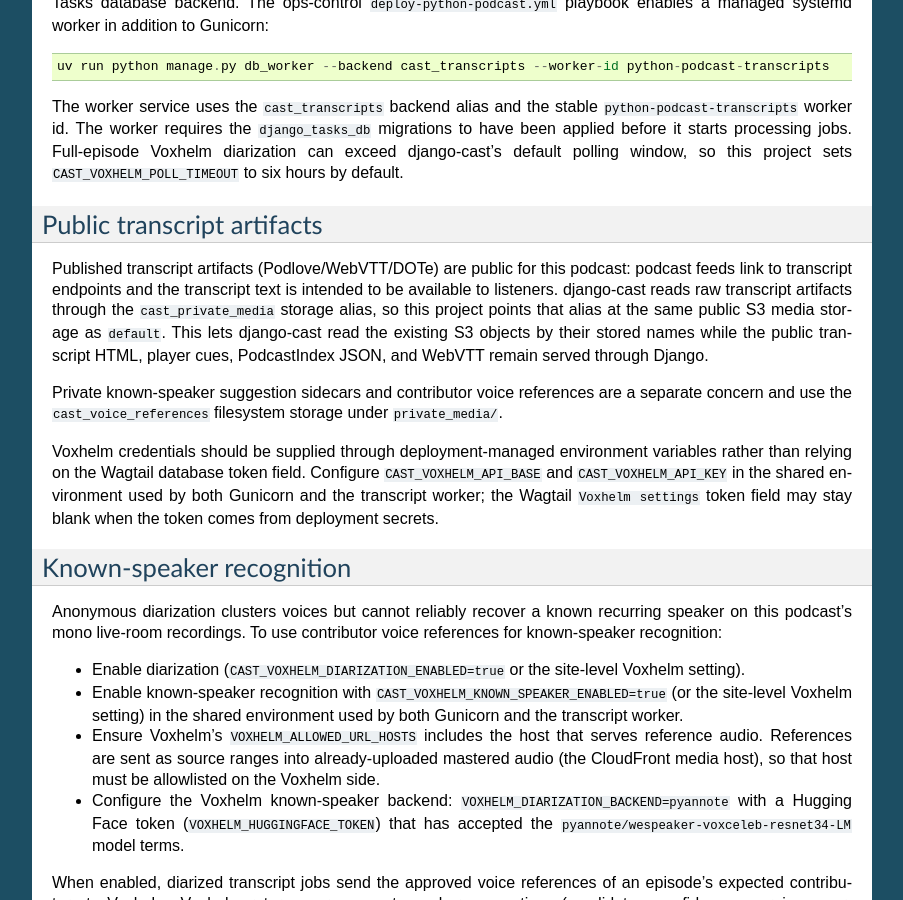
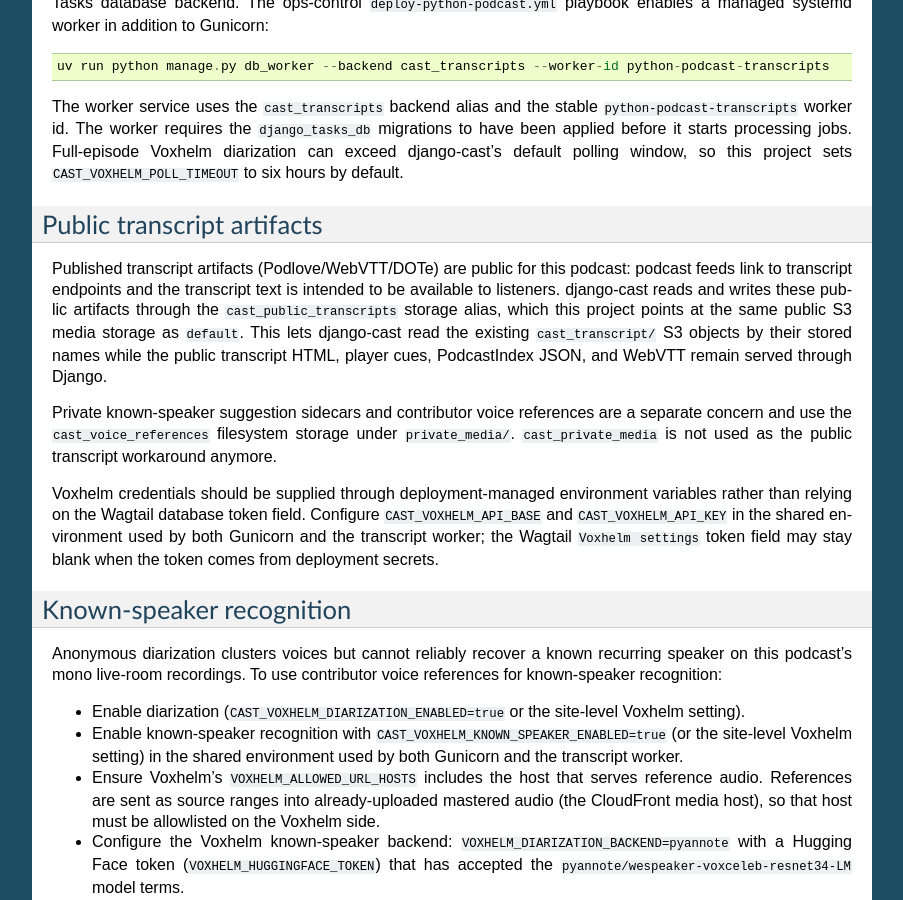
Before and after one commit to ephes/python-podcast, a Sphinx documentation site: the page built from docs/deploy.rst, in a window 1280 px wide and 900 px high, scrolled down 800 px. Shown: the whole window, without its empty margins (198-1101 px from the left). Built offline with Sphinx 7.4.7, drawn with Linux system fonts in a browser that asks for light colours; pages that are not in the unit, such as notebooks, are missing from menus.

Commit message:
Use public transcript storage alias

```diff
--- a/docs/deploy.rst
+++ b/docs/deploy.rst
@@ -55,15 +55,17 @@ Public transcript artifacts
 
 Published transcript artifacts (Podlove/WebVTT/DOTe) are public for this
 podcast: podcast feeds link to transcript endpoints and the transcript text is
-intended to be available to listeners. django-cast reads raw transcript artifacts
-through the ``cast_private_media`` storage alias, so this project points that
-alias at the same public S3 media storage as ``default``. This lets django-cast
-read the existing S3 objects by their stored names while the public transcript
-HTML, player cues, PodcastIndex JSON, and WebVTT remain served through Django.
+intended to be available to listeners. django-cast reads and writes these public
+artifacts through the ``cast_public_transcripts`` storage alias, which this
+project points at the same public S3 media storage as ``default``. This lets
+django-cast read the existing ``cast_transcript/`` S3 objects by their stored
+names while the public transcript HTML, player cues, PodcastIndex JSON, and
+WebVTT remain served through Django.
 
 Private known-speaker suggestion sidecars and contributor voice references are a
 separate concern and use the ``cast_voice_references`` filesystem storage under
-``private_media/``.
+``private_media/``. ``cast_private_media`` is not used as the public transcript
+workaround anymore.
 
 Voxhelm credentials should be supplied through deployment-managed environment
 variables rather than relying on the Wagtail database token field. Configure
```
Also changed, not shown: 3 other files.
